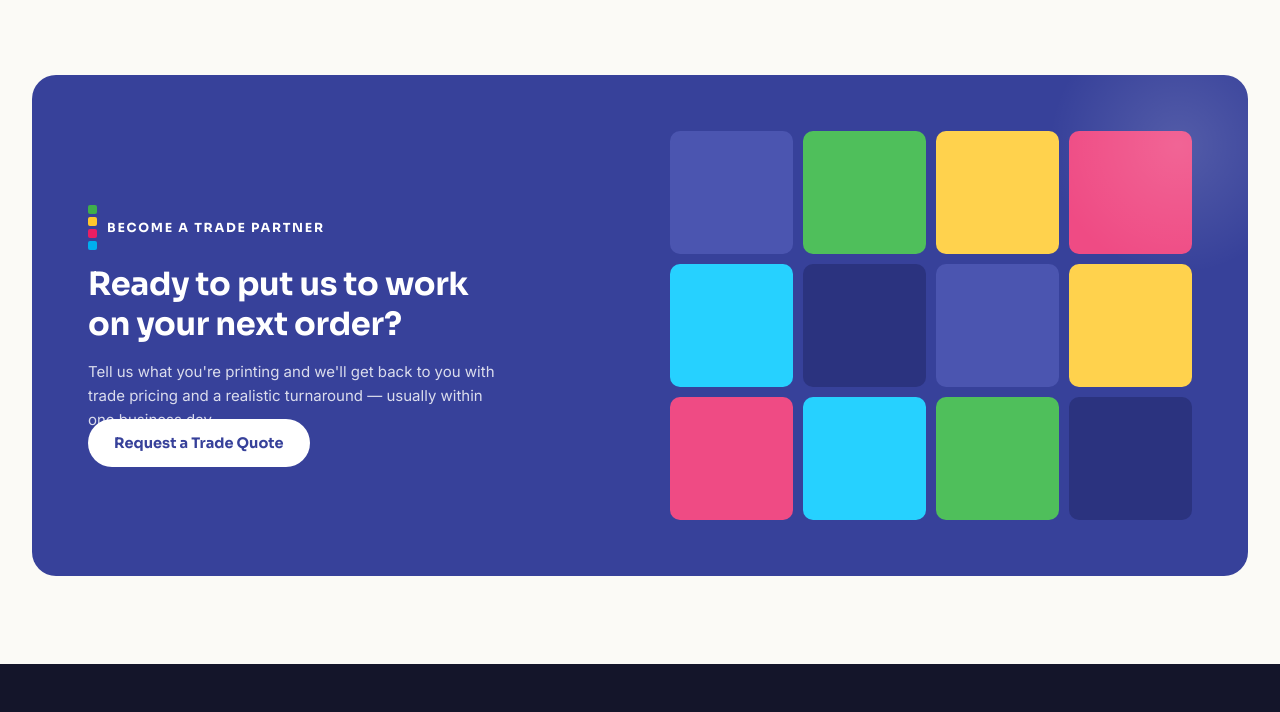
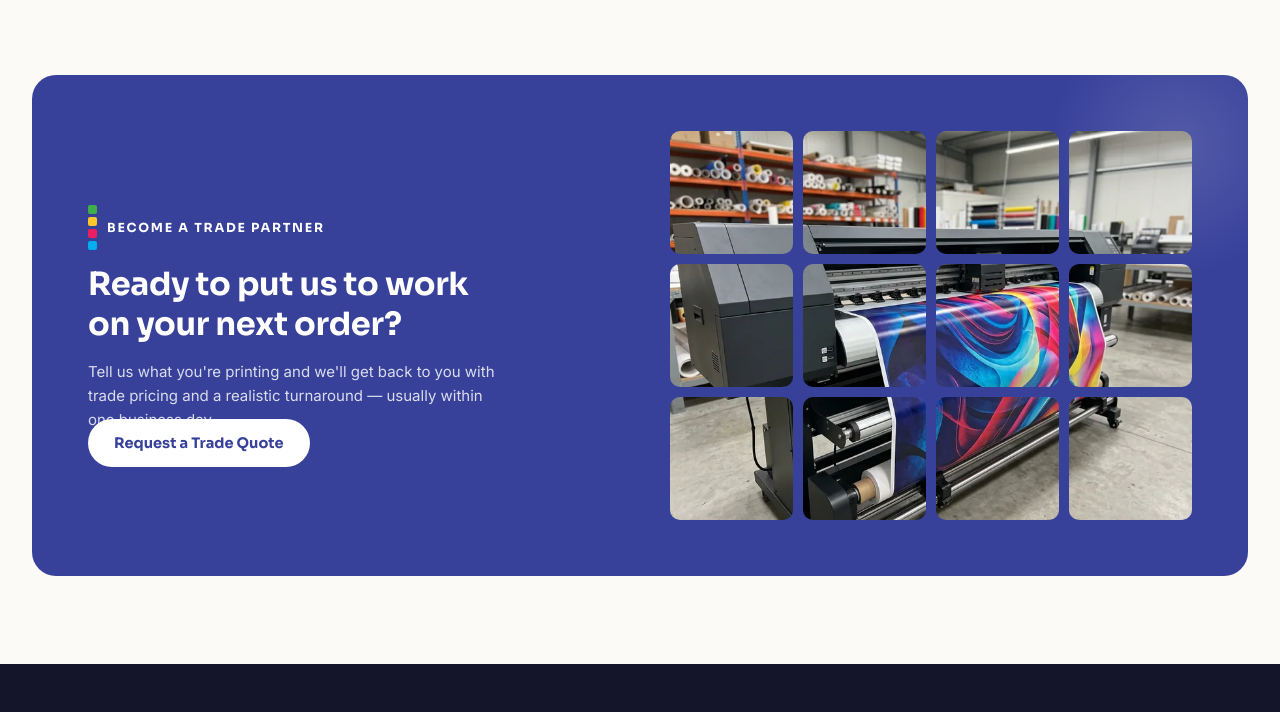
Before and after one commit to julianniki-cyber/ImagingTech-website, a plain HTML site: page about.html in a window 1280 px wide. Shown: the part 2640-3352 px from the top of the page. Drawn offline with nearby package versions, Linux system fonts and the light colour scheme; no server answers.

Commit message:
Reveal printer photo through the About page colour tiles
Co-Authored-By: Claude Opus 5.5 <noreply@anthropic.com>

```diff
--- a/about.html
+++ b/about.html
@@ -438,7 +438,20 @@
   .promo .btn-primary{background:#fff;color:var(--indigo);margin-top:26px;}
   .promo .btn-primary:hover{background:var(--yellow);color:var(--ink);}
   .promo-visual{display:grid;grid-template-columns:repeat(4,1fr);gap:10px;}
-  .promo-visual span{aspect-ratio:1;border-radius:10px;}
+  /* one photo spread across all 12 tiles: each tile shows its own slice, gaps included */
+  .promo-visual span{
+    position:relative;aspect-ratio:1;border-radius:10px;overflow:hidden;
+    background-image:url(images/printer-tiles-800.webp);
+    background-image:image-set(url(images/printer-tiles-800.webp) 1x, url(images/printer-tiles.webp) 2x);
+    background-size:calc(400% + 30px) calc(300% + 20px);
+    background-position:calc(var(--col) * 100% / 3) calc(var(--row) * 50%);
+  }
+  .promo-visual span::after{
+    content:"";position:absolute;inset:0;background:var(--c);
+    transition:opacity .7s ease;transition-delay:calc(var(--i) * 80ms);
+  }
+  .promo-visual.revealed span::after{opacity:0;}
+  .promo-visual.revealed span:hover::after{opacity:.45;transition-delay:0s;transition-duration:.25s;}
   @media(max-width:800px){.promo{grid-template-columns:1fr;padding:36px;}}
 
   /* ---------- footer ---------- */
@@ -2950,10 +2963,10 @@
         <p>Tell us what you're printing and we'll get back to you with trade pricing and a realistic turnaround — usually within one business day.</p>
         <a href="./#quote" class="btn-primary">Request a Trade Quote</a>
       </div>
-      <div class="promo-visual" aria-hidden="true">
-        <span style="background:#4B55B0;"></span><span style="background:#4FBF5B;"></span><span style="background:#FFD24D;"></span><span style="background:#EF4B84;"></span>
-        <span style="background:#26D1FF;"></span><span style="background:#2B337F;"></span><span style="background:#4B55B0;"></span><span style="background:#FFD24D;"></span>
-        <span style="background:#EF4B84;"></span><span style="background:#26D1FF;"></span><span style="background:#4FBF5B;"></span><span style="background:#2B337F;"></span>
+      <div class="promo-visual" role="img" aria-label="Wide-format printer producing a large colour print">
+        <span style="--c:#4B55B0;--col:0;--row:0;--i:0;"></span><span style="--c:#4FBF5B;--col:1;--row:0;--i:1;"></span><span style="--c:#FFD24D;--col:2;--row:0;--i:2;"></span><span style="--c:#EF4B84;--col:3;--row:0;--i:3;"></span>
+        <span style="--c:#26D1FF;--col:0;--row:1;--i:4;"></span><span style="--c:#2B337F;--col:1;--row:1;--i:5;"></span><span style="--c:#4B55B0;--col:2;--row:1;--i:6;"></span><span style="--c:#FFD24D;--col:3;--row:1;--i:7;"></span>
+        <span style="--c:#EF4B84;--col:0;--row:2;--i:8;"></span><span style="--c:#26D1FF;--col:1;--row:2;--i:9;"></span><span style="--c:#4FBF5B;--col:2;--row:2;--i:10;"></span><span style="--c:#2B337F;--col:3;--row:2;--i:11;"></span>
       </div>
     </div>
   </div>
@@ -3111,6 +3124,16 @@
       btn.parentElement.classList.toggle('open');
     });
   });
+  // Promo tiles: fade each colour away in turn to reveal the printer photo
+  (function(){
+    var tiles = document.querySelector('.promo-visual');
+    if(!tiles) return;
+    if(!('IntersectionObserver' in window)){ tiles.classList.add('revealed'); return; }
+    var io = new IntersectionObserver(function(entries){
+      entries.forEach(function(e){ if(e.isIntersecting){ tiles.classList.add('revealed'); io.disconnect(); } });
+    }, {threshold:0.35});
+    io.observe(tiles);
+  })();
 </script>
 </body>
 </html>
```
Also changed, not shown: images/printer-tiles-800.webp (added), images/printer-tiles.webp (added).
